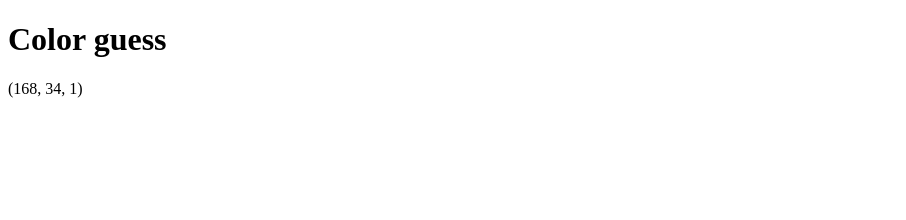
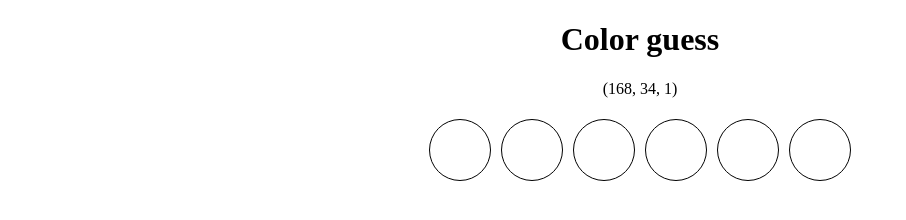
Before and after one commit to HigorMN/color-guess, a website: page index.html in a window 1280 px wide. Shown: the whole page, without its empty margins (0-906 px from the left). Drawn offline with Linux system fonts and the light colour scheme.

Commit message:
Requisito 3 concluido

```diff
--- a/index.html
+++ b/index.html
@@ -5,6 +5,7 @@
     <meta http-equiv="X-UA-Compatible" content="IE=edge" />
     <meta name="viewport" content="width=device-width, initial-scale=1.0" />
     <title>Color guess</title>
+    <link rel="stylesheet" href="style.css" />
   </head>
 
   <body>
@@ -13,6 +14,8 @@
     </header>
     <main>
       <p id="rgb-color">(168, 34, 1)</p>
+      <section id="sec"></section>
     </main>
+    <script src="script.js"></script>
   </body>
 </html>
--- a/script.js
+++ b/script.js
@@ -0,0 +1,10 @@
+function balls() {
+  const section = document.getElementById('sec');
+  for (let index = 0; index < 6; index += 1) {
+    const createBolls = document.createElement('div');
+    createBolls.className = 'ball';
+    section.appendChild(createBolls);
+  }
+}
+
+balls();
--- a/style.css
+++ b/style.css
@@ -0,0 +1,13 @@
+body {
+  text-align: center;
+}
+
+.ball {
+  height: 50px;
+  width: 50px;
+  border-radius: 100%;
+  border: 1px solid black;
+  padding: 5px;
+  margin: 5px;
+  display: inline-block;
+}
```
